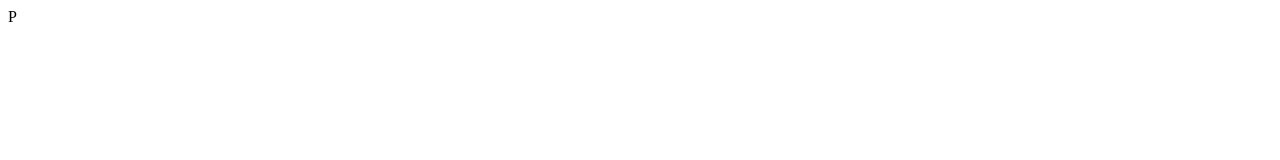
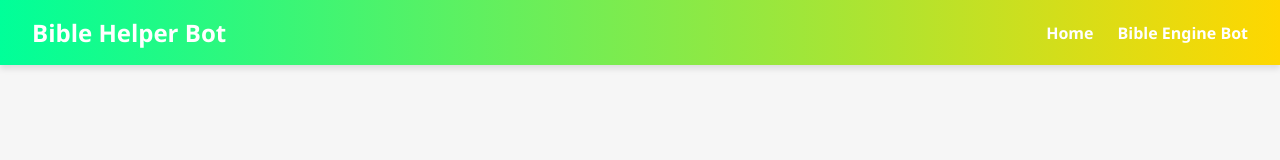
Before and after one commit to Lucifurge/DEDDSHELPERBOT, a website: page public/index.html in a window 1280 px wide. Drawn offline with Linux system fonts and the light colour scheme.

Commit message:
Update index.html

```diff
--- a/public/index.html
+++ b/public/index.html
@@ -1 +1,63 @@
-P
+<!DOCTYPE html>
+<html lang="en">
+<head>
+  <meta charset="UTF-8">
+  <meta name="viewport" content="width=device-width, initial-scale=1.0">
+  <title>Bible Helper Bot Dashboard</title>
+  <style>
+    /* Navbar Styles */
+    body {
+      margin: 0;
+      font-family: "Segoe UI", Tahoma, Geneva, Verdana, sans-serif;
+      background: #f6f6f6;
+      color: #222;
+    }
+
+    nav {
+      display: flex;
+      justify-content: space-between;
+      align-items: center;
+      background: linear-gradient(90deg, #00ff99, #ffd700);
+      padding: 1rem 2rem;
+      box-shadow: 0 4px 6px rgba(0,0,0,0.1);
+    }
+
+    nav h1 {
+      color: #fff;
+      font-size: 1.5rem;
+      margin: 0;
+    }
+
+    nav ul {
+      display: flex;
+      list-style: none;
+      padding: 0;
+      margin: 0;
+    }
+
+    nav ul li {
+      margin-left: 1.5rem;
+    }
+
+    nav ul li a {
+      text-decoration: none;
+      color: #fff;
+      font-weight: bold;
+      transition: color 0.2s;
+    }
+
+    nav ul li a:hover {
+      color: #000;
+    }
+  </style>
+</head>
+<body>
+  <nav>
+    <h1>Bible Helper Bot</h1>
+    <ul>
+      <li><a href="/">Home</a></li>
+      <li><a href="#">Bible Engine Bot</a></li> <!-- Add your first bot's link here -->
+    </ul>
+  </nav>
+</body>
+</html>
```
